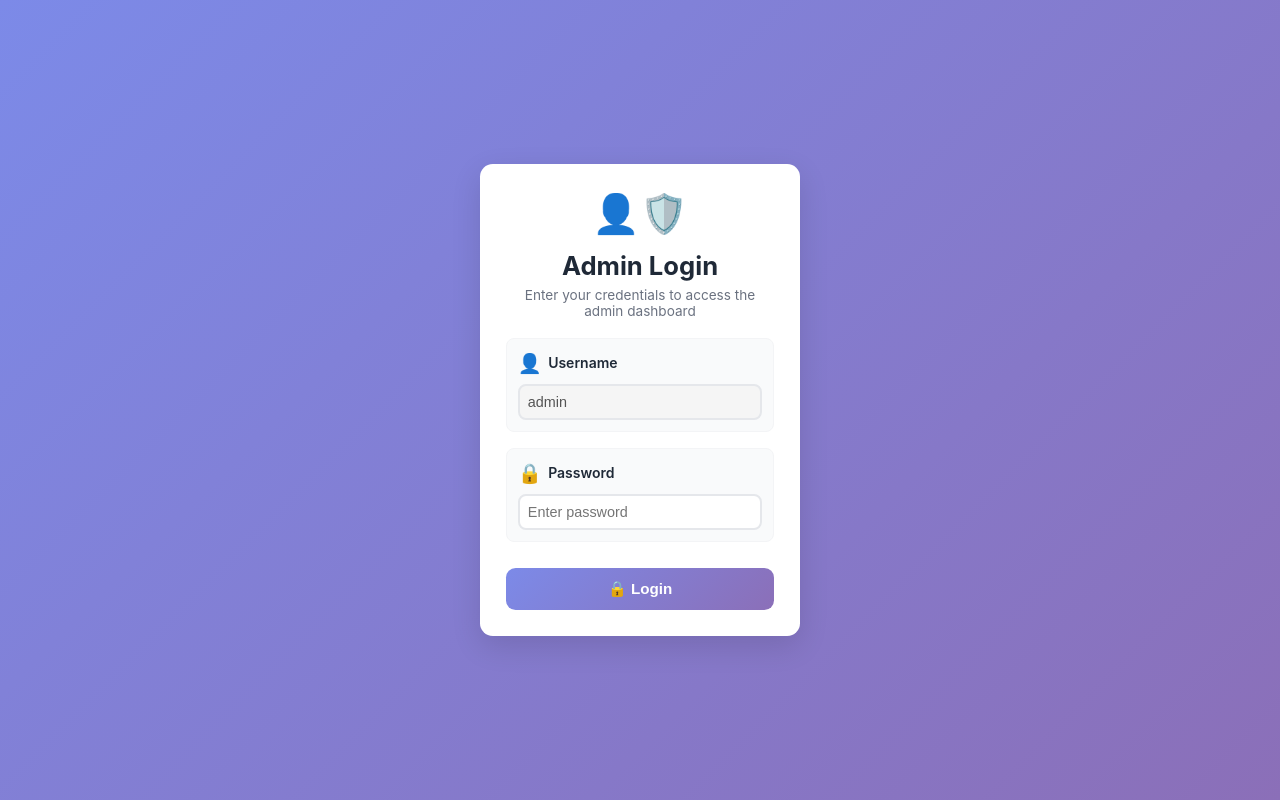
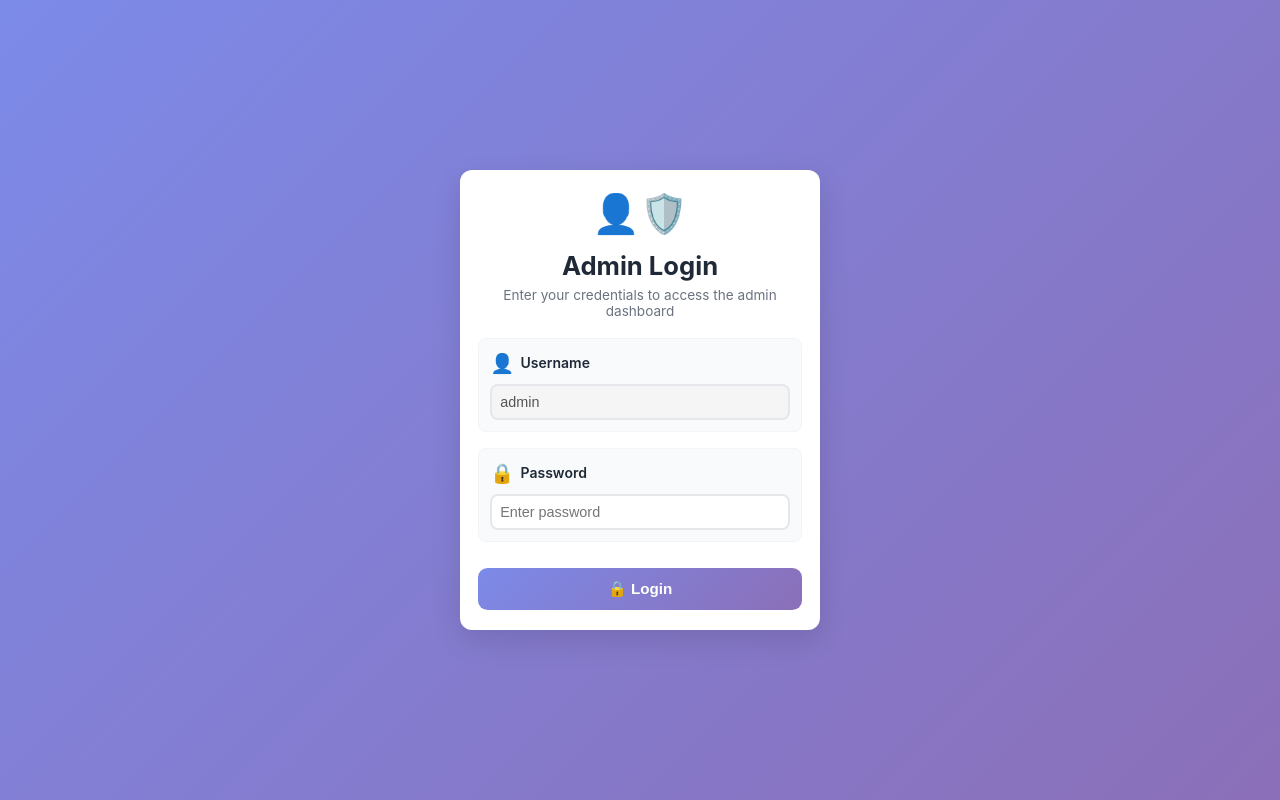
Before and after one commit to maxkantor/love-behavior-translator, a React (Vite) app in the folder frontend/: page /admin/login in a window 1280 px wide. Built offline with nearby package versions, Linux system fonts and the light colour scheme; no server answers.

Commit message:
FINAL FIX: MacBook Air specific fixes - exact pixel values for 1440px width, fixed Help modal spacing, login card sizing

```diff
--- a/frontend/src/ui/styles.css
+++ b/frontend/src/ui/styles.css
@@ -1478,14 +1478,30 @@ body {
 
 .admin-login-card {
   background: white;
-  border-radius: clamp(0.75rem, 1vw, 1rem);
-  padding: clamp(1.25rem, 2vw, 2rem) clamp(1.25rem, 2vw, 2rem) !important;
-  max-width: clamp(300px, 25vw, 400px) !important;
-  width: calc(100% - clamp(1rem, 2vw, 2rem)) !important;
+  border-radius: 12px;
+  padding: 24px 20px !important;
+  max-width: 380px !important;
+  width: calc(100% - 40px) !important;
   box-shadow: var(--shadow);
   animation: fadeInUp 0.4s ease-out;
-  margin: clamp(0.5rem, 1vw, 1rem) auto !important;
+  margin: 20px auto !important;
   box-sizing: border-box;
+}
+
+@media (max-width: 1500px) {
+  .admin-login-card {
+    padding: 20px 18px !important;
+    max-width: 360px !important;
+  }
+
+  .admin-login-header {
+    margin-bottom: 20px !important;
+  }
+
+  .admin-form-group {
+    margin-bottom: 16px !important;
+    padding: 12px !important;
+  }
 }
 
 .admin-login-header {
@@ -2605,16 +2621,16 @@ body {
 .support-modal-content {
   background: white;
   border-radius: 16px;
-  max-width: 1000px;
-  width: calc(100% - 40px);
-  max-height: 96vh;
+  max-width: 900px !important;
+  width: calc(100% - 60px) !important;
+  max-height: 94vh !important;
   overflow: hidden;
   display: flex;
   flex-direction: column;
   box-shadow: 0 20px 60px rgba(0, 0, 0, 0.3);
   animation: slideUp 0.3s ease-out;
-  padding: 16px;
-  margin: 20px;
+  padding: 14px !important;
+  margin: 20px auto !important;
   position: relative;
 }
 
@@ -2665,12 +2681,13 @@ body {
 .help-content-wrapper {
   display: grid;
   grid-template-columns: 1fr 1fr;
-  gap: 16px;
-  margin-bottom: 12px;
+  gap: 14px !important;
+  margin-bottom: 20px !important;
   align-items: start;
   flex: 1;
   min-height: 0;
   overflow: visible;
+  padding-bottom: 0 !important;
 }
 
 .faq-section {
@@ -2686,8 +2703,12 @@ body {
   width: 100%;
   overflow: visible;
   min-height: 0;
-  padding-bottom: clamp(2rem, 3vw, 3rem) !important;
-  margin-bottom: clamp(1rem, 1.5vw, 1.5rem) !important;
+  padding-bottom: 0 !important;
+  margin-bottom: 0 !important;
+}
+
+.support-form {
+  margin-bottom: 12px !important;
 }
 
 .section-title {
@@ -2837,11 +2858,11 @@ body {
 
 .response-times-box {
   background: #d1fae5;
-  padding: clamp(0.625rem, 0.75vw, 0.75rem);
-  border-radius: clamp(0.5rem, 0.625vw, 0.625rem);
-  margin-top: clamp(0.75rem, 1vw, 1rem);
+  padding: 10px !important;
+  border-radius: 8px;
+  margin-top: 10px !important;
   flex-shrink: 0;
-  margin-bottom: clamp(1rem, 1.5vw, 1.5rem) !important;
+  margin-bottom: 0 !important;
 }
 
 .response-times-title {
@@ -2865,8 +2886,8 @@ body {
 }
 
 .help-modal-footer {
-  margin-top: clamp(2rem, 3vw, 3rem) !important;
-  padding-top: clamp(1.5rem, 2vw, 2rem) !important;
+  margin-top: 24px !important;
+  padding-top: 16px !important;
   border-top: 1px solid #e5e7eb;
   flex-shrink: 0;
   width: 100%;
```
